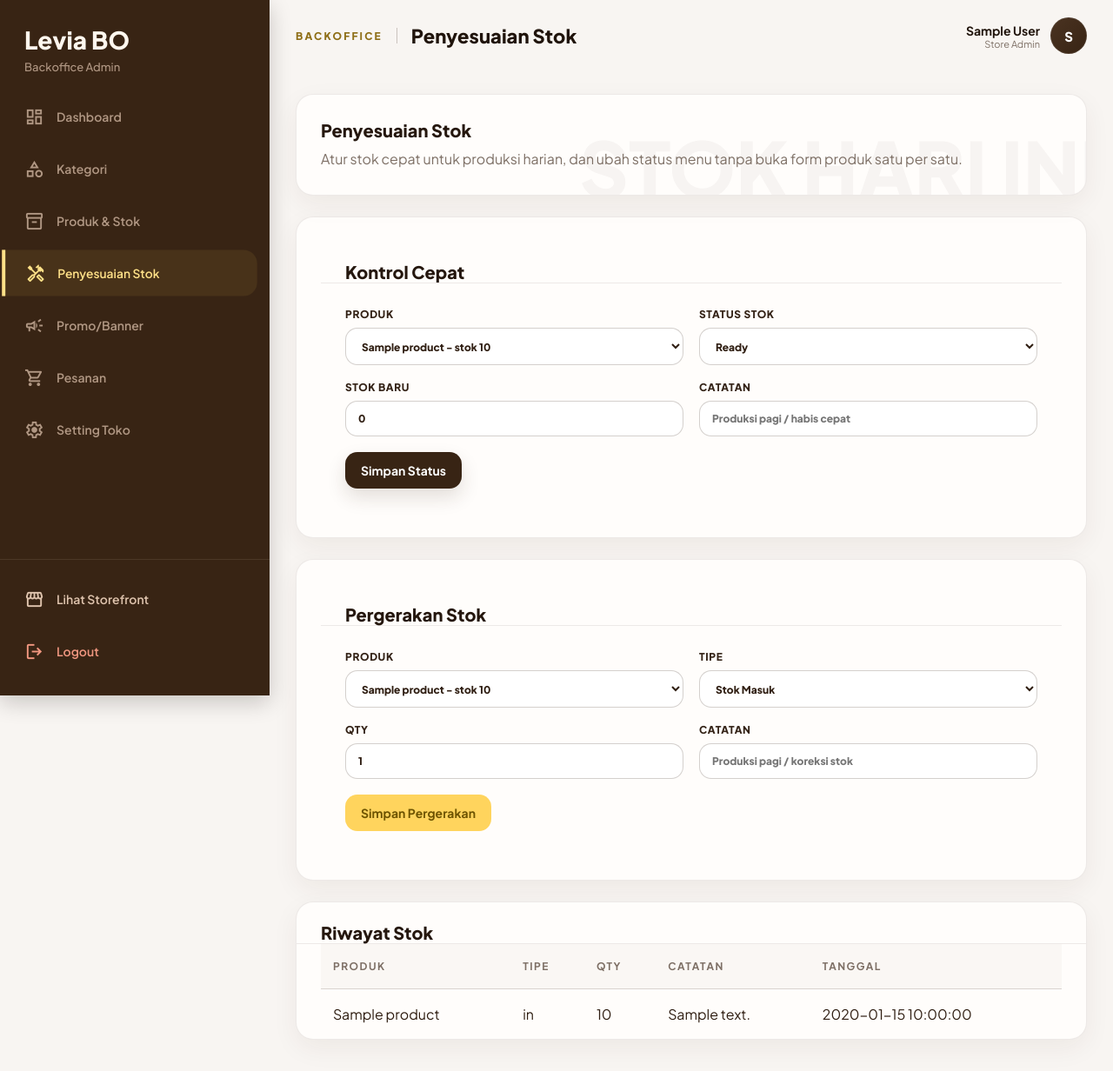
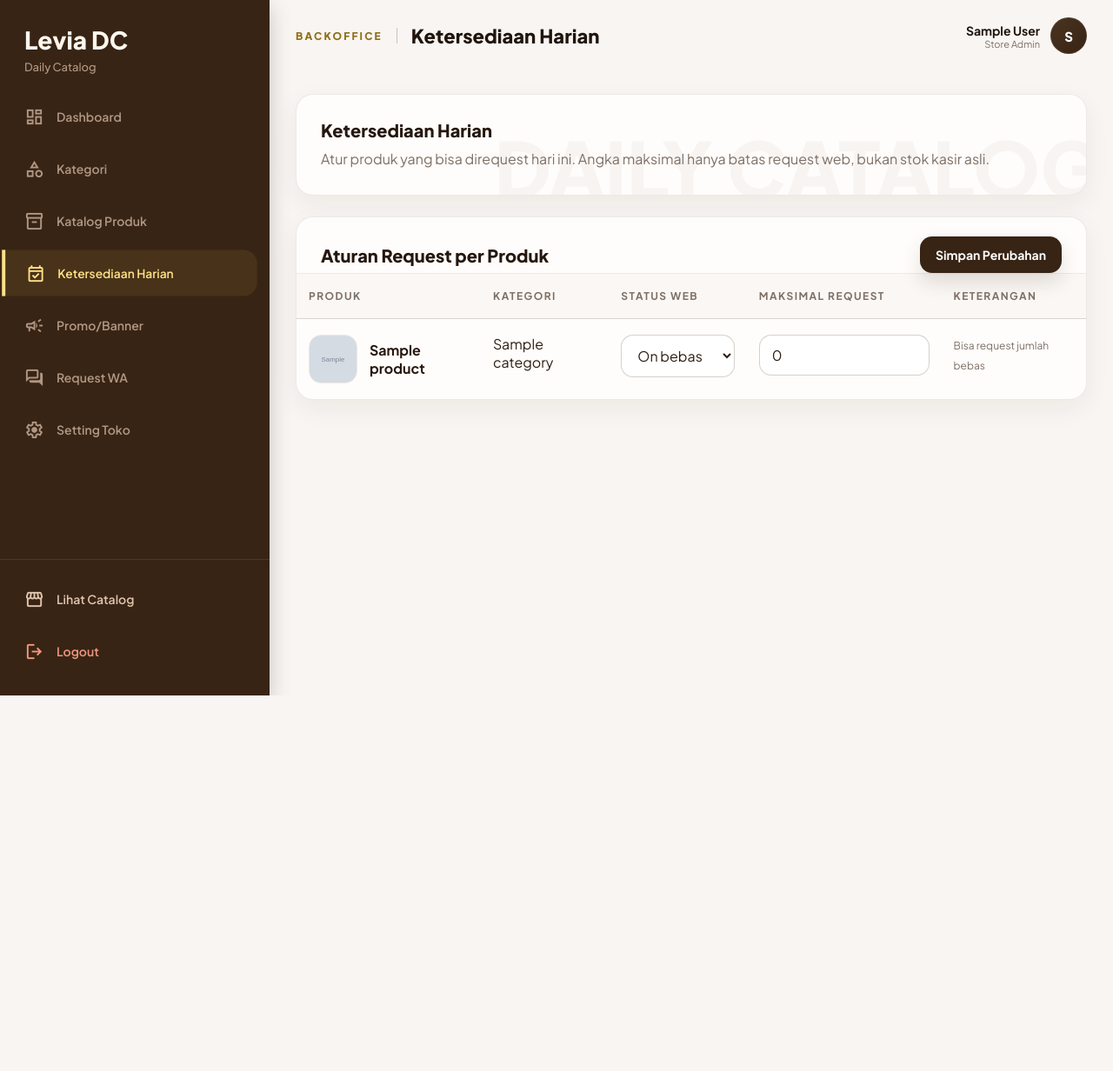
Before and after one commit to kalaposadmin-oss/levia-bakery, a PHP site: page /admin/stock.php in a window 1280 px wide. Shown: the whole page at 87% size. After the commit the page ends 800 px from the top, so only its background shows below. Run offline with PHP 8.4, Linux system fonts and the light colour scheme; the visitor is signed in with stand-in values (Sample User, id 1); tables that the repository leaves empty hold one stand-in row (values such as "Sample post"); grey boxes marked "Sample" are stand-in pictures; some libraries are stand-ins or nearby versions.

Commit message:
update levia bakery website

```diff
--- a/admin/_layout.php
+++ b/admin/_layout.php
@@ -7,10 +7,10 @@ $currentPage = basename((string) ($_SERVER['PHP_SELF'] ?? ''));
 $navigation = [
     ['file' => 'index.php', 'label' => 'Dashboard', 'icon' => 'dashboard'],
     ['file' => 'categories.php', 'label' => 'Kategori', 'icon' => 'category'],
-    ['file' => 'products.php', 'label' => 'Produk & Stok', 'icon' => 'inventory_2'],
-    ['file' => 'stock.php', 'label' => 'Penyesuaian Stok', 'icon' => 'handyman'],
+    ['file' => 'products.php', 'label' => 'Katalog Produk', 'icon' => 'inventory_2'],
+    ['file' => 'stock.php', 'label' => 'Ketersediaan Harian', 'icon' => 'event_available'],
     ['file' => 'promos.php', 'label' => 'Promo/Banner', 'icon' => 'campaign'],
-    ['file' => 'orders.php', 'label' => 'Pesanan', 'icon' => 'shopping_cart'],
+    ['file' => 'orders.php', 'label' => 'Request WA', 'icon' => 'forum'],
     ['file' => 'settings.php', 'label' => 'Setting Toko', 'icon' => 'settings'],
 ];
 ?>
@@ -19,7 +19,7 @@ $navigation = [
 <head>
   <meta charset="utf-8">
   <meta name="viewport" content="width=device-width, initial-scale=1">
-  <title><?= e($title) ?> - Levia Backoffice</title>
+  <title><?= e($title) ?> - Levia Daily Catalog</title>
   <link rel="preconnect" href="https://fonts.googleapis.com">
   <link rel="preconnect" href="https://fonts.gstatic.com" crossorigin>
   <link href="https://fonts.googleapis.com/css2?family=Plus+Jakarta+Sans:wght@400;500;600;700;800&display=swap" rel="stylesheet">
@@ -29,8 +29,8 @@ $navigation = [
 <body class="admin-shell">
   <aside class="sidebar">
     <div class="sidebar-brand">
-      <h1>Levia BO</h1>
-      <p>Backoffice Admin</p>
+      <h1>Levia DC</h1>
+      <p>Daily Catalog</p>
     </div>
 
     <nav class="sidebar-nav">
@@ -45,7 +45,7 @@ $navigation = [
     <div class="sidebar-footer">
       <a href="../index.php" target="_blank" rel="noopener noreferrer" class="nav-link nav-link-secondary">
         <span class="material-symbols-outlined">storefront</span>
-        <span>Lihat Storefront</span>
+        <span>Lihat Catalog</span>
       </a>
       <a href="logout.php" class="nav-link nav-link-logout">
         <span class="material-symbols-outlined">logout</span>
--- a/admin/categories.php
+++ b/admin/categories.php
@@ -22,7 +22,7 @@ ob_start();
     <div class="form-grid">
       <label>Nama Kategori <input name="name" value="<?= e($edit['name'] ?? '') ?>" required></label>
       <label>Slug <input name="slug" value="<?= e($edit['slug'] ?? '') ?>" placeholder="auto jika kosong"></label>
-      <label>Icon <input name="icon" value="<?= e($edit['icon'] ?? 'bread') ?>" placeholder="bread / croissant / tag"></label>
+      <label>Icon / Inisial <input name="icon" maxlength="12" value="<?= e($edit['icon'] ?? 'bread') ?>" placeholder="S / bread / tag"></label>
       <label>Urutan <input type="number" name="sort_order" min="0" value="<?= e((string) ($edit['sort_order'] ?? 0)) ?>"></label>
     </div>
     <div class="checks"><label><input type="checkbox" name="is_active" value="1" <?= ($edit['is_active'] ?? 1) ? 'checked' : '' ?>> Aktif</label></div>
@@ -33,13 +33,14 @@ ob_start();
 <section class="card">
   <h3>Daftar Kategori</h3>
   <table>
-    <thead><tr><th>Nama</th><th>Slug</th><th>Icon</th><th>Urutan</th><th>Aktif</th><th>Aksi</th></tr></thead>
+    <thead><tr><th>Nama</th><th>Slug</th><th>Icon</th><th>Preview</th><th>Urutan</th><th>Aktif</th><th>Aksi</th></tr></thead>
     <tbody>
       <?php foreach ($categories as $category): ?>
         <tr>
           <td><?= e($category['name']) ?></td>
           <td><?= e($category['slug']) ?></td>
           <td><?= e($category['icon']) ?></td>
+          <td><span class="category-preview-icon"><?= e(strtoupper(substr((string) ($category['icon'] ?: $category['name']), 0, 1))) ?></span></td>
           <td><?= e((string) $category['sort_order']) ?></td>
           <td><?= $category['is_active'] ? 'Ya' : 'Tidak' ?></td>
           <td class="actions">
--- a/admin/login.php
+++ b/admin/login.php
@@ -25,8 +25,8 @@ if ($_SERVER['REQUEST_METHOD'] === 'POST') {
 </head>
 <body class="install-page">
   <main class="login-card">
-    <h1>Levia Backoffice</h1>
-    <p>Kelola produk, stok, promo, dan pesanan.</p>
+    <h1>Levia Daily Catalog</h1>
+    <p>Kelola katalog harian, ketersediaan, promo, dan tujuan WhatsApp.</p>
     <?php if ($error): ?><div class="alert danger"><?= e($error) ?></div><?php endif; ?>
     <form method="post">
       <input type="hidden" name="_token" value="<?= e(csrf_token()) ?>">
--- a/admin/product-form.php
+++ b/admin/product-form.php
@@ -35,10 +35,10 @@ ob_start();
         </select>
       </label>
       <label>Harga <input type="number" name="price" min="0" value="<?= e((string) (int) $product['price']) ?>" required></label>
-      <label>Stok <input type="number" name="stock" min="0" value="<?= e((string) $product['stock']) ?>" required></label>
-      <label>Status Stok
+      <label>Indikator jumlah <input type="number" name="stock" min="0" value="<?= e((string) $product['stock']) ?>" required></label>
+      <label>Status katalog
         <select name="stock_status">
-          <?php foreach (['ready' => 'Ready', 'limited' => 'Limited', 'sold_out' => 'Habis'] as $value => $label): ?>
+          <?php foreach (['ready' => 'Ready', 'limited' => 'Terbatas', 'sold_out' => 'Habis'] as $value => $label): ?>
             <option value="<?= e($value) ?>" <?= $product['stock_status'] === $value ? 'selected' : '' ?>><?= e($label) ?></option>
           <?php endforeach; ?>
         </select>
--- a/admin/stock.php
+++ b/admin/stock.php
@@ -3,145 +3,190 @@
 require __DIR__ . '/../lib/db.php';
 require_admin();
 
-$stockStates = [
-    'ready' => ['label' => 'Ready', 'limit' => 999999],
-    'limited' => ['label' => 'Limited', 'limit' => 5],
-    'sold_out' => ['label' => 'Sold Out', 'limit' => 0],
+$availabilityStates = [
+    'ready' => ['label' => 'On bebas', 'hint' => 'Bisa request jumlah bebas'],
+    'limited' => ['label' => 'On maksimal', 'hint' => 'Bisa request sampai batas maksimal'],
+    'sold_out' => ['label' => 'Off / habis', 'hint' => 'Tampil di katalog, tidak bisa direquest'],
 ];
 
 if ($_SERVER['REQUEST_METHOD'] === 'POST') {
     verify_csrf();
-    $productId = (int) ($_POST['product_id'] ?? 0);
-    $type = (string) ($_POST['type'] ?? '');
-    $qty = max(1, (int) ($_POST['qty'] ?? 1));
-    $note = trim((string) ($_POST['note'] ?? ''));
 
-    $stmt = db()->prepare('SELECT id FROM products WHERE id = ? LIMIT 1');
-    $stmt->execute([$productId]);
-    if (!$stmt->fetchColumn()) {
-        $_SESSION['flash'] = 'Produk tidak ditemukan.';
+    $rows = (array) ($_POST['availability'] ?? []);
+    $existing = db()->query('SELECT id, stock_status, stock FROM products')->fetchAll(PDO::FETCH_UNIQUE);
+    $updated = 0;
+
+    $pdo = db();
+    $pdo->beginTransaction();
+
+    try {
+        $updateStmt = $pdo->prepare('UPDATE products SET stock_status = ?, stock = ? WHERE id = ?');
+        $movementStmt = $pdo->prepare('INSERT INTO stock_movements (product_id, type, qty, note) VALUES (?, ?, ?, ?)');
+
+        foreach ($rows as $productId => $row) {
+            $productId = (int) $productId;
+            if (!isset($existing[$productId]) || !is_array($row)) {
+                continue;
+            }
+
+            $status = (string) ($row['stock_status'] ?? 'ready');
+            $requestLimit = max(0, (int) ($row['request_limit'] ?? 0));
+
+            if (!array_key_exists($status, $availabilityStates)) {
+                throw new RuntimeException('Status ketersediaan tidak valid.');
+            }
+
+            if ($status === 'ready' || $status === 'sold_out') {
+                $requestLimit = 0;
+            }
+
+            if ($status === 'limited' && $requestLimit < 1) {
+                throw new RuntimeException('Batas maksimal wajib diisi minimal 1 untuk status On maksimal.');
+            }
+
+            $currentStatus = (string) ($existing[$productId]['stock_status'] ?? 'ready');
+            $currentLimit = (int) ($existing[$productId]['stock'] ?? 0);
+            if ($currentStatus === $status && $currentLimit === $requestLimit) {
+                continue;
+            }
+
+            $updateStmt->execute([$status, $requestLimit, $productId]);
+            $movementStmt->execute([$productId, 'adjustment', $requestLimit, 'Set ketersediaan katalog: ' . $availabilityStates[$status]['label']]);
+            $updated++;
+        }
+
+        $pdo->commit();
+    } catch (Throwable $e) {
+        $pdo->rollBack();
+        $_SESSION['flash'] = $e->getMessage();
         redirect('admin/stock.php');
     }
 
-    if ($type === 'status') {
-        $status = (string) ($_POST['stock_status'] ?? 'ready');
-        $newStock = (int) ($_POST['new_stock'] ?? 0);
-        if (!array_key_exists($status, $stockStates)) {
-            $_SESSION['flash'] = 'Status stok tidak valid.';
-            redirect('admin/stock.php');
-        }
-
-        $newStock = max(0, $newStock);
-        if ($status === 'sold_out') {
-            $newStock = 0;
-        } elseif ($status === 'limited' && $newStock > 5) {
-            $newStock = 5;
-        }
-
-        db()->prepare('UPDATE products SET stock = ?, stock_status = ? WHERE id = ?')->execute([$newStock, $status, $productId]);
-        db()->prepare('INSERT INTO stock_movements (product_id, type, qty, note) VALUES (?, ?, ?, ?)')->execute([$productId, 'adjustment', $newStock, $note ?: 'Set status stok: ' . $status]);
-        $_SESSION['flash'] = 'Status stok diperbarui.';
-        redirect('admin/stock.php');
-    }
-
-    if (!in_array($type, ['in', 'out', 'adjustment'], true)) {
-        $_SESSION['flash'] = 'Tipe stok tidak valid.';
-        redirect('admin/stock.php');
-    }
-
-    $delta = $type === 'out' ? -$qty : $qty;
-    db()->prepare('UPDATE products SET stock = GREATEST(stock + ?, 0), stock_status = CASE WHEN GREATEST(stock + ?, 0) <= 0 THEN "sold_out" WHEN GREATEST(stock + ?, 0) <= 5 THEN "limited" ELSE "ready" END WHERE id = ?')->execute([$delta, $delta, $delta, $productId]);
-    db()->prepare('INSERT INTO stock_movements (product_id, type, qty, note) VALUES (?, ?, ?, ?)')->execute([$productId, $type, $qty, $note]);
-    $_SESSION['flash'] = 'Stok berhasil disesuaikan.';
+    $_SESSION['flash'] = $updated > 0 ? $updated . ' perubahan ketersediaan disimpan.' : 'Tidak ada perubahan ketersediaan.';
     redirect('admin/stock.php');
 }
 
-$products = db()->query('SELECT * FROM products ORDER BY name')->fetchAll();
-$movements = db()->query('SELECT sm.*, p.name product_name FROM stock_movements sm JOIN products p ON p.id = sm.product_id ORDER BY sm.id DESC LIMIT 30')->fetchAll();
-$title = 'Penyesuaian Stok';
+$products = db()->query('SELECT p.*, c.name category_name FROM products p LEFT JOIN categories c ON c.id = p.category_id ORDER BY c.sort_order, p.name')->fetchAll();
+$title = 'Ketersediaan Harian';
 ob_start();
 ?>
 <div class="page-stack">
-  <section class="page-hero" data-watermark="STOK HARI INI">
+  <section class="page-hero" data-watermark="DAILY CATALOG">
     <div class="page-hero-inner">
       <div>
-        <h3>Penyesuaian Stok</h3>
-        <p>Atur stok cepat untuk produksi harian, dan ubah status menu tanpa buka form produk satu per satu.</p>
+        <h3>Ketersediaan Harian</h3>
+        <p>Atur produk yang bisa direquest hari ini. Angka maksimal hanya batas request web, bukan stok kasir asli.</p>
       </div>
     </div>
   </section>
 
-  <section class="card form-card">
-    <div class="card-head"><h3>Kontrol Cepat</h3></div>
-    <div class="card-content">
-      <form method="post" class="form-grid">
-        <input type="hidden" name="_token" value="<?= e(csrf_token()) ?>">
-        <label>Produk
-          <select name="product_id" required>
-            <?php foreach ($products as $product): ?>
-              <option value="<?= e((string) $product['id']) ?>"><?= e($product['name']) ?> - stok <?= e((string) $product['stock']) ?></option>
-            <?php endforeach; ?>
-          </select>
-        </label>
-        <label>Status stok
-          <select name="stock_status">
-            <option value="ready">Ready</option>
-            <option value="limited">Limited</option>
-            <option value="sold_out">Sold Out</option>
-          </select>
-        </label>
-        <label>Stok baru <input type="number" name="new_stock" min="0" value="0"></label>
-        <label>Catatan <input name="note" placeholder="Produksi pagi / habis cepat"></label>
-        <div class="form-actions" style="grid-column:1/-1;">
-          <input type="hidden" name="type" value="status">
-          <button class="primary-btn" type="submit">Simpan Status</button>
-        </div>
-      </form>
-    </div>
-  </section>
-
-  <section class="card form-card">
-    <div class="card-head"><h3>Pergerakan Stok</h3></div>
-    <div class="card-content">
-      <form method="post" class="form-grid">
-        <input type="hidden" name="_token" value="<?= e(csrf_token()) ?>">
-        <label>Produk
-          <select name="product_id" required>
-            <?php foreach ($products as $product): ?>
-              <option value="<?= e((string) $product['id']) ?>"><?= e($product['name']) ?> - stok <?= e((string) $product['stock']) ?></option>
-            <?php endforeach; ?>
-          </select>
-        </label>
-        <label>Tipe
-          <select name="type">
-            <option value="in">Stok Masuk</option>
-            <option value="out">Stok Keluar</option>
-            <option value="adjustment">Adjustment Tambah</option>
-          </select>
-        </label>
-        <label>Qty <input type="number" name="qty" min="1" value="1" required></label>
-        <label>Catatan <input name="note" placeholder="Produksi pagi / koreksi stok"></label>
-        <div class="form-actions" style="grid-column:1/-1;">
-          <button class="secondary-btn" type="submit">Simpan Pergerakan</button>
-        </div>
-      </form>
-    </div>
-  </section>
-
   <section class="card">
-    <div class="card-head"><h3>Riwayat Stok</h3></div>
+    <form method="post" id="availabilityForm" data-availability-form>
+      <input type="hidden" name="_token" value="<?= e(csrf_token()) ?>">
+      <div class="card-head">
+        <h3>Aturan Request per Produk</h3>
+        <button class="primary-btn" type="submit" data-save-availability disabled>Simpan Perubahan</button>
+      </div>
     <div class="table-wrap">
       <table>
-        <thead><tr><th>Produk</th><th>Tipe</th><th>Qty</th><th>Catatan</th><th>Tanggal</th></tr></thead>
+        <thead>
+          <tr>
+            <th>Produk</th>
+            <th>Kategori</th>
+            <th>Status Web</th>
+            <th>Maksimal Request</th>
+            <th>Keterangan</th>
+          </tr>
+        </thead>
         <tbody>
-          <?php foreach ($movements as $move): ?>
-            <tr><td><?= e($move['product_name']) ?></td><td><?= e($move['type']) ?></td><td><?= e((string) $move['qty']) ?></td><td><?= e($move['note']) ?></td><td><?= e($move['created_at']) ?></td></tr>
+          <?php foreach ($products as $product): ?>
+            <?php $status = $product['stock_status'] ?: 'ready'; ?>
+            <tr>
+              <td class="product-cell">
+                <img src="../<?= e($product['image'] ?: 'assets/almond-croissant.png') ?>" alt="">
+                <span><?= e($product['name']) ?></span>
+              </td>
+              <td><?= e($product['category_name'] ?? '-') ?></td>
+              <td>
+                  <select name="availability[<?= e((string) $product['id']) ?>][stock_status]" data-availability-select>
+                    <?php foreach ($availabilityStates as $value => $state): ?>
+                      <option value="<?= e($value) ?>" <?= $status === $value ? 'selected' : '' ?>><?= e($state['label']) ?></option>
+                    <?php endforeach; ?>
+                  </select>
+              </td>
+              <td>
+                <input type="number" name="availability[<?= e((string) $product['id']) ?>][request_limit]" min="0" value="<?= e((string) (int) $product['stock']) ?>" data-request-limit <?= $status === 'limited' ? '' : 'disabled' ?>>
+              </td>
+              <td>
+                <span class="helper-text" data-availability-hint><?= e($availabilityStates[$status]['hint'] ?? $availabilityStates['ready']['hint']) ?></span>
+              </td>
+            </tr>
           <?php endforeach; ?>
         </tbody>
       </table>
     </div>
+    </form>
   </section>
 </div>
+
+<script>
+  const availabilityHints = {
+    ready: 'Bisa request jumlah bebas',
+    limited: 'Bisa request sampai batas maksimal',
+    sold_out: 'Tampil di katalog, tidak bisa direquest'
+  };
+
+  const form = document.querySelector('[data-availability-form]');
+  const saveButton = document.querySelector('[data-save-availability]');
+  let isDirty = false;
+
+  function setDirty(value) {
+    isDirty = value;
+    if (saveButton) saveButton.disabled = !value;
+  }
+
+  document.querySelectorAll('[data-availability-select]').forEach((select) => {
+    const row = select.closest('tr');
+    const limitInput = row?.querySelector('[data-request-limit]');
+    const hint = row?.querySelector('[data-availability-hint]');
+
+    function syncAvailabilityRow() {
+      const isLimited = select.value === 'limited';
+      if (limitInput) {
+        limitInput.disabled = !isLimited;
+        if (!isLimited) limitInput.value = '0';
+        if (isLimited && Number(limitInput.value || 0) < 1) limitInput.value = '1';
+      }
+      if (hint) hint.textContent = availabilityHints[select.value] || availabilityHints.ready;
+    }
+
+    select.addEventListener('change', syncAvailabilityRow);
+    syncAvailabilityRow();
+  });
+
+  if (form) {
+    form.querySelectorAll('select, input').forEach((field) => {
+      field.addEventListener('change', () => setDirty(true));
+      field.addEventListener('input', () => setDirty(true));
+    });
+
+    form.addEventListener('submit', () => setDirty(false));
+  }
+
+  document.querySelectorAll('a[href]').forEach((link) => {
+    link.addEventListener('click', (event) => {
+      if (!isDirty) return;
+      const ok = window.confirm('Ada perubahan ketersediaan yang belum disimpan. Tinggalkan halaman tanpa menyimpan?');
+      if (!ok) event.preventDefault();
+    });
+  });
+
+  window.addEventListener('beforeunload', (event) => {
+    if (!isDirty) return;
+    event.preventDefault();
+    event.returnValue = '';
+  });
+</script>
 <?php
 $content = ob_get_clean();
 require __DIR__ . '/_layout.php';
--- a/assets/admin.css
+++ b/assets/admin.css
@@ -687,6 +687,19 @@ tbody tr:last-child td {
   font-weight: 700;
 }
 
+.category-preview-icon {
+  display: inline-flex;
+  align-items: center;
+  justify-content: center;
+  width: 34px;
+  height: 34px;
+  color: #3a2113;
+  background: #f7df87;
+  border-radius: 10px;
+  font-size: 14px;
+  font-weight: 800;
+}
+
 .pill,
 .badge,
 .status-pill {
```
Also changed, not shown: admin/index.php (+29 -30 lines), admin/orders.php (+16 -8 lines), admin/products.php (+22 -9 lines), api/order-create.php (+8 -10 lines), assets/app.js (+53 -15 lines), index.php (+21 -27 lines), README.md, uploads/20260615162533-84eef0cf.png (added), 1 other file.
